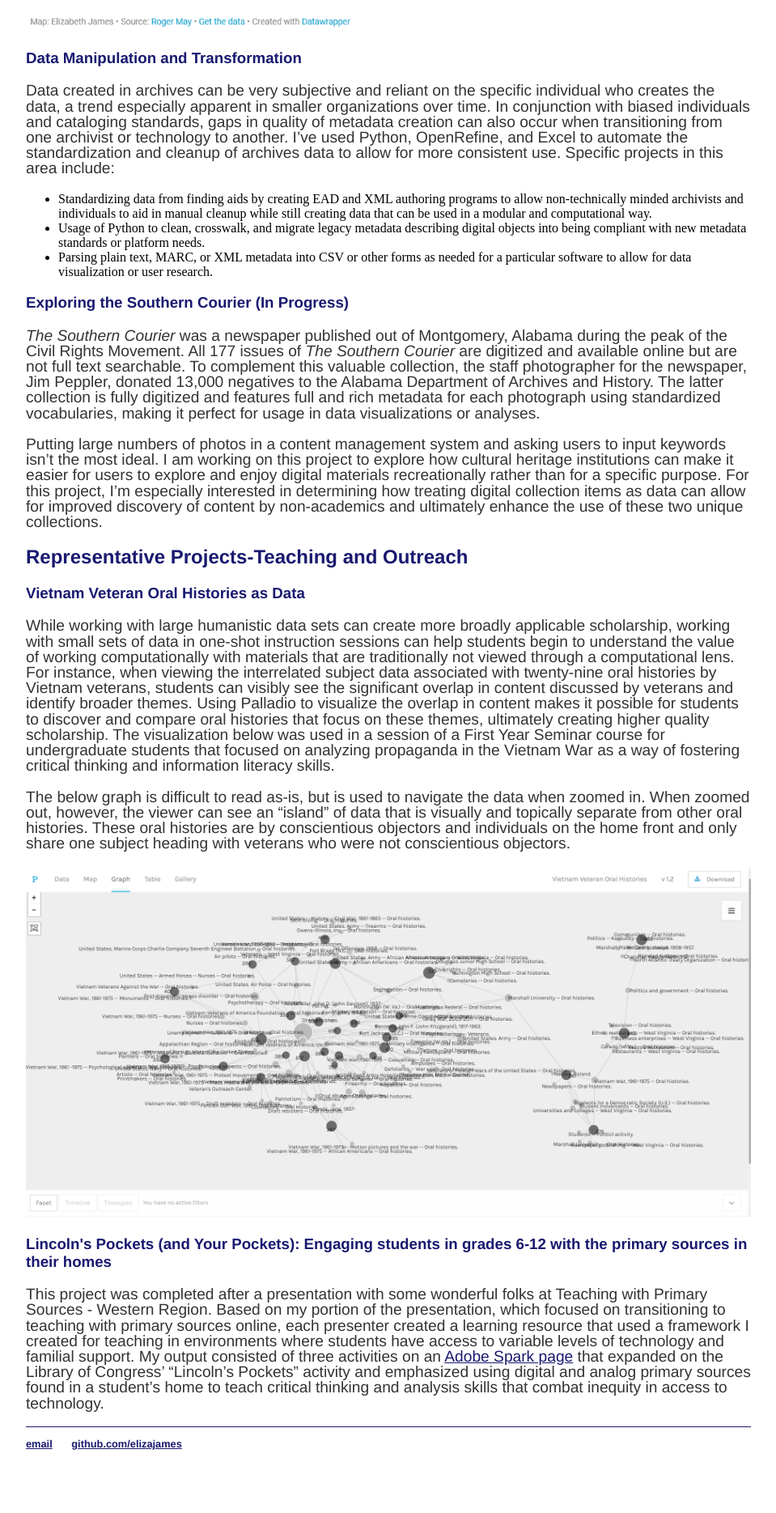
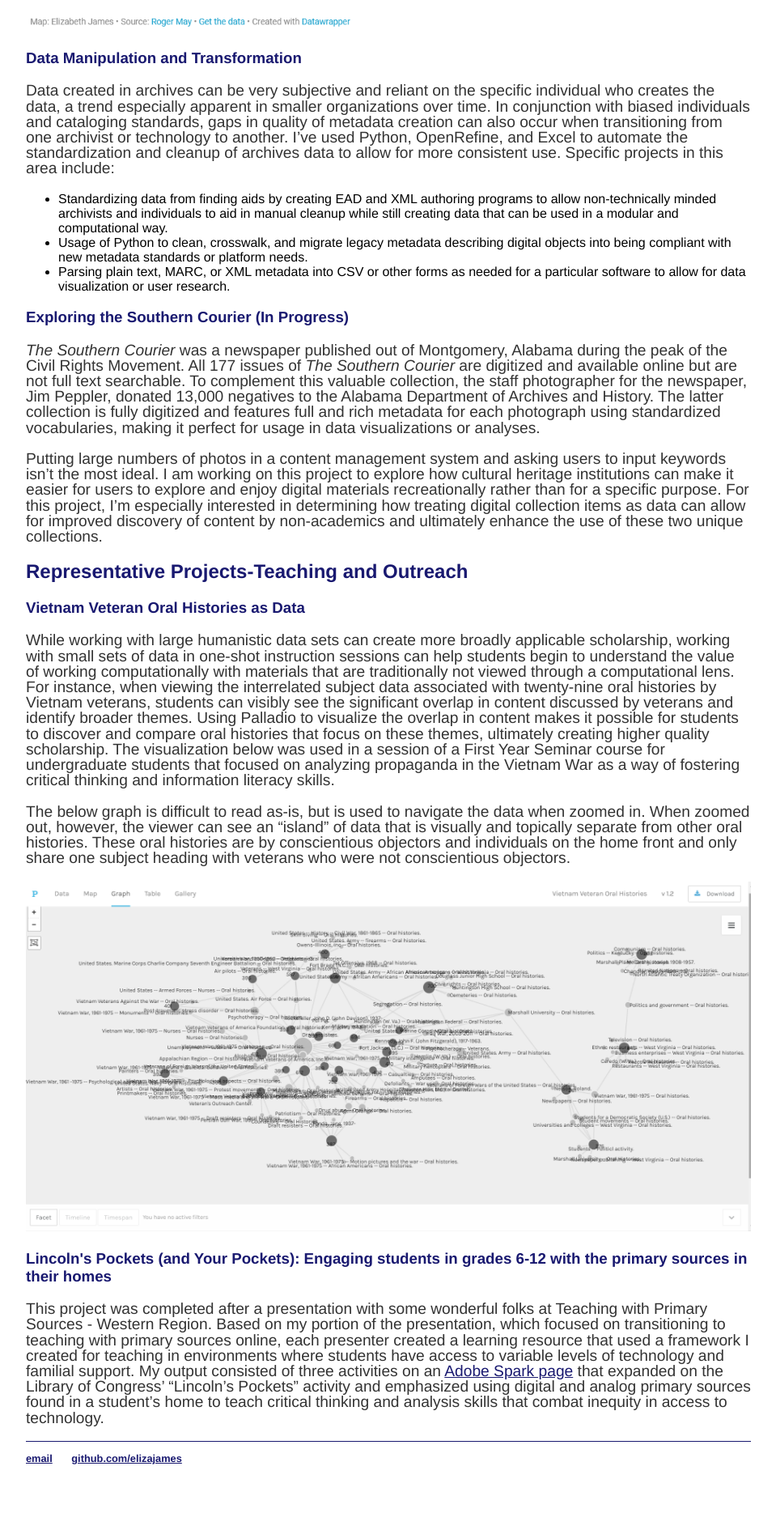
Before and after one commit to elizajames/old_site, a Jekyll site: the page built from projects/index.html, in a window 1280 px wide. Shown: the part 3141-5010 px from the top of the page at 81% size, without its empty margins (160-1119 px from the left). Built offline with Jekyll 4.4.1, drawn with Linux system fonts in a browser that asks for light colours.

Commit message:
Update index.html

```diff
--- a/projects/index.html
+++ b/projects/index.html
@@ -22,9 +22,9 @@ title: Projects Completed
 
 	<h3>Data Manipulation and Transformation</h3>
 	<p>Data created in archives can be very subjective and reliant on the specific individual who creates the data, a trend especially apparent in smaller organizations over time. In conjunction with biased individuals and cataloging standards, gaps in quality of metadata creation can also occur when transitioning from one archivist or technology to another. I’ve used Python, OpenRefine, and Excel to automate the standardization and cleanup of archives data to allow for more consistent use. Specific projects in this area include:</p>
-	<ul><li>Standardizing data from finding aids by creating EAD and XML authoring programs to allow non-technically minded archivists and individuals to aid in manual cleanup while still creating data that can be used in a modular and computational way.</li>
-	<li>Usage of Python to clean, crosswalk, and migrate legacy metadata describing digital objects into being compliant with new metadata standards or platform needs.</li>
-	<li>Parsing plain text, MARC, or XML metadata into CSV or other forms as needed for a particular software to allow for data visualization or user research.</li></ul>
+	<ul><li class="weirdlist">Standardizing data from finding aids by creating EAD and XML authoring programs to allow non-technically minded archivists and individuals to aid in manual cleanup while still creating data that can be used in a modular and computational way.</li>
+	<li class="weirdlist">Usage of Python to clean, crosswalk, and migrate legacy metadata describing digital objects into being compliant with new metadata standards or platform needs.</li>
+	<li class="weirdlist">Parsing plain text, MARC, or XML metadata into CSV or other forms as needed for a particular software to allow for data visualization or user research.</li></ul>
 
 
 	<h3>Exploring the Southern Courier (In Progress)</h3>
```
